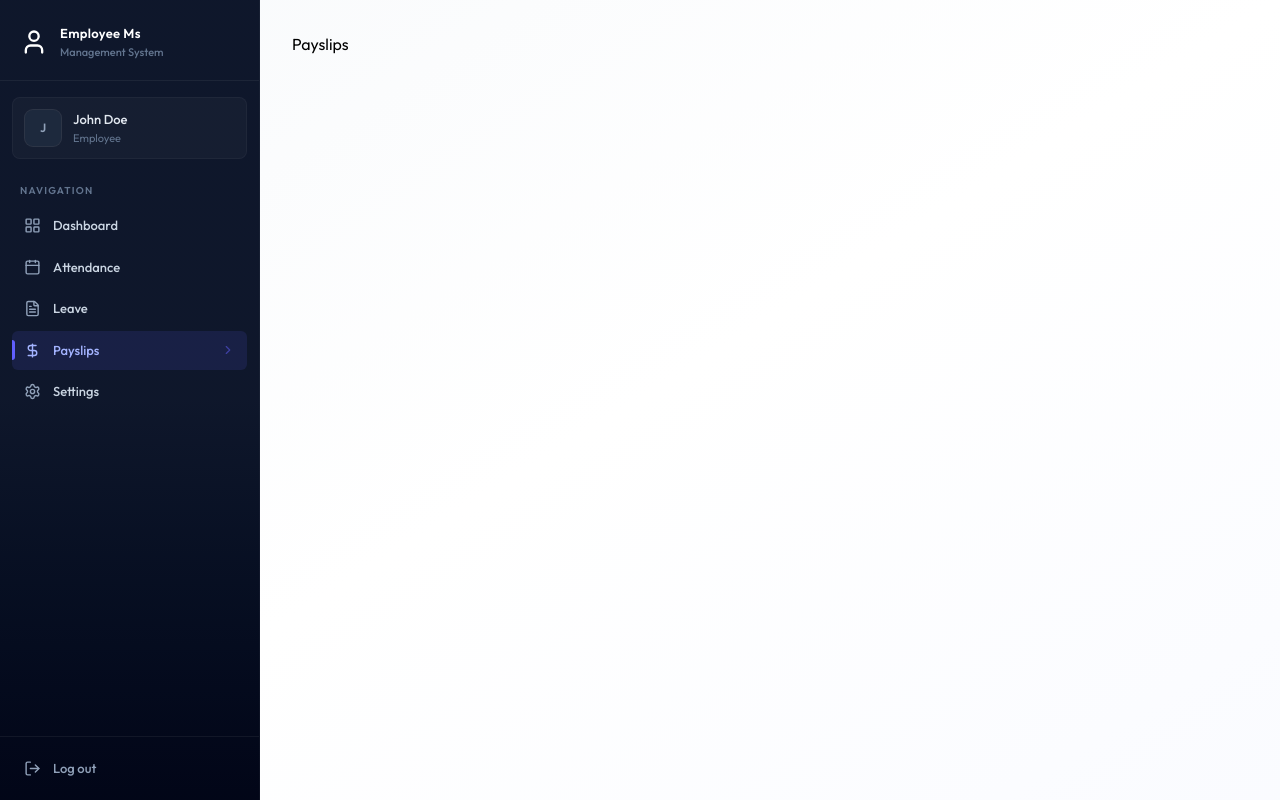
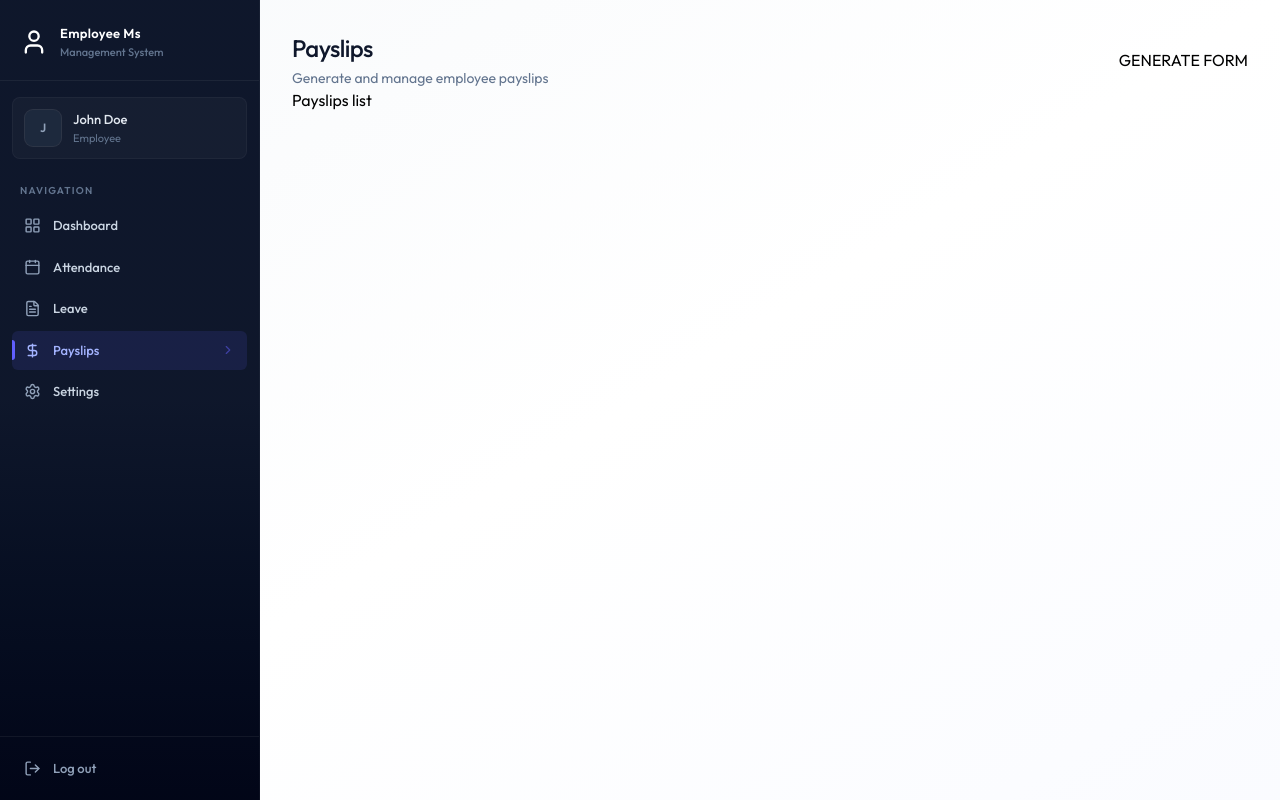
Before and after one commit to sheaf-hassan/employee_management_system, a React (Vite) app in the folder client/: page /payslips in a window 1280 px wide. Built offline with nearby package versions, Linux system fonts and the light colour scheme.

Commit message:
create the payslips page functionality

```diff
--- a/client/src/pages/Payslips.jsx
+++ b/client/src/pages/Payslips.jsx
@@ -1,8 +1,46 @@
+import { useCallback, useEffect, useState } from "react";
+import { dummyEmployeeData, dummyPayslipData } from "../assets/assets";
+import Loading from "../components/Loading";
 
 const Payslips = () => {
+  const [payslips, setPayslips] = useState([]);
+  const [employees, setEmployees] = useState([]);
+  const [loading, setLoading] = useState(true);
+  const isAdmin = true;
+
+  const fetchPaySlips = useCallback(async () => {
+    setPayslips(dummyPayslipData);
+    setTimeout(() => {
+      setLoading(false);
+    }, 1000);
+  }, []);
+
+  useEffect(() => {
+    fetchPaySlips();
+  }, [fetchPaySlips]);
+
+  useEffect(() => {
+    if (isAdmin) setEmployees(dummyEmployeeData);
+  }, [isAdmin]);
+
+  if (loading) return <Loading />;
+
   return (
-    <div>Payslips</div>
-  )
-}
+    <div className="animate-fade-in">
+      <div className="flex flex-col sm:flex-row justify-between items-start sm:items-center gap-4 mb--8">
+        <div>
+          <h1 className="page-title">Payslips</h1>
+          <p className="page-subtitle">
+            {isAdmin
+              ? "Generate and manage employee payslips"
+              : "Your payslip history"}
+          </p>
+        </div>
+        {isAdmin && <p>GENERATE FORM</p>}
+      </div>
+      <p>Payslips list</p>
+    </div>
+  );
+};
 
-export default Payslips
+export default Payslips;
```
